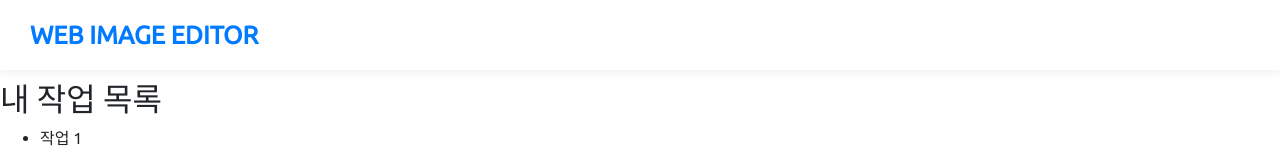
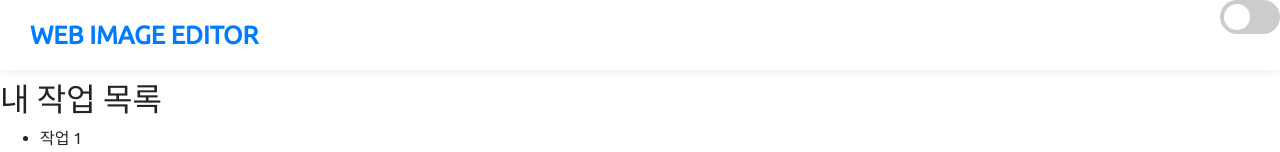
Before and after one commit to devSoyoung/2020-KHU-capstone-2, a React (Create React App) app: page / in a window 1280 px wide. Shown: the top 152 px of the page. Built offline with nearby package versions, Linux system fonts and the light colour scheme; what tui-image-editor would draw is missing.

Commit message:
feat: 헤더에 다크모드 토글 버튼 추가

```diff
--- a/src/App.tsx
+++ b/src/App.tsx
@@ -1,4 +1,4 @@
-import React from "react";
+import React, { useState } from "react";
 import { BrowserRouter as Router, Route, Switch } from "react-router-dom";
 
 import MainPage from "./pages/MainPage";
@@ -11,14 +11,15 @@
 const initialState = {
   editMode: false,
   login: false,
-  darkMode: false,
+  // darkMode: false,
 };
 
 function App() {
+  const [darkMode, setDarkMode]: [boolean, Function] = useState(false);
   return (
     <Router>
-      <div className={`App${initialState.darkMode ? " dark-mode" : ""}`}>
-        <Header editMode={initialState.editMode} login={initialState.login} />
+      <div className={`App${darkMode ? " dark-mode" : ""}`}>
+        <Header editMode={initialState.editMode} login={initialState.login} setDarkMode={setDarkMode} />
         <Switch>
           <Route path="/editor" component={EditorPage} />
           <Route path="/" component={MainPage} />
--- a/src/layout/Header/Header.scss
+++ b/src/layout/Header/Header.scss
@@ -24,3 +24,63 @@
         background: $dark-background;
     }
 }
+
+.switch {
+    position: relative;
+    display: inline-block;
+    width: 60px;
+    height: 34px;
+    float: right;
+
+    input {
+        opacity: 0;
+        width: 0;
+        height: 0;
+
+        &:checked + .slider {
+            background-color: #2196F3;
+        }
+
+        &:focus + .slider {
+            box-shadow: 0 0 1px #2196F3;
+        }
+
+        &:checked + .slider:before {
+            -webkit-transform: translateX(26px);
+            -ms-transform: translateX(26px);
+            transform: translateX(26px);
+        }
+    }
+}
+
+.slider {
+    position: absolute;
+    cursor: pointer;
+    top: 0;
+    left: 0;
+    right: 0;
+    bottom: 0;
+    background-color: #ccc;
+    -webkit-transition: .4s;
+    transition: .4s;
+
+    &:before {
+        position: absolute;
+        content: "";
+        height: 26px;
+        width: 26px;
+        left: 4px;
+        bottom: 4px;
+        background-color: white;
+        -webkit-transition: .4s;
+        transition: .4s;
+    }
+
+    &.round {
+        border-radius: 34px;
+
+        &:before {
+            border-radius: 50%;
+        }
+    }
+}
--- a/src/layout/Header/Header.tsx
+++ b/src/layout/Header/Header.tsx
@@ -6,15 +6,21 @@
 interface HeaderProps {
   editMode: boolean;
   login: boolean;
+  setDarkMode: Function,
 }
 
-const Header: React.FunctionComponent<HeaderProps> = ({ login, editMode }) => {
+const Header: React.FunctionComponent<HeaderProps> = ({ login, editMode, setDarkMode }) => {
   return (
     <header>
       <span className="header-title">
         <Link to="/">Web Image Editor</Link>
       </span>
       {login && getEditorButton(editMode)}
+      <label className="switch">
+        <input type="checkbox" onChange={(e) => setDarkMode(e.target.checked)} />
+        <span className="slider round" />
+      </label>
+
     </header>
   );
 };
```
